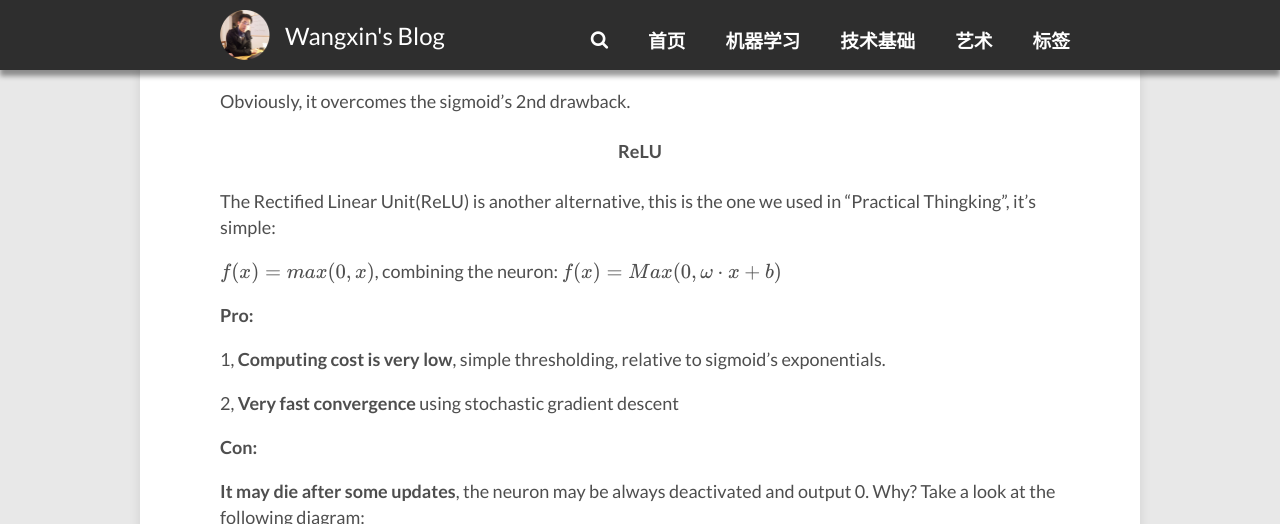
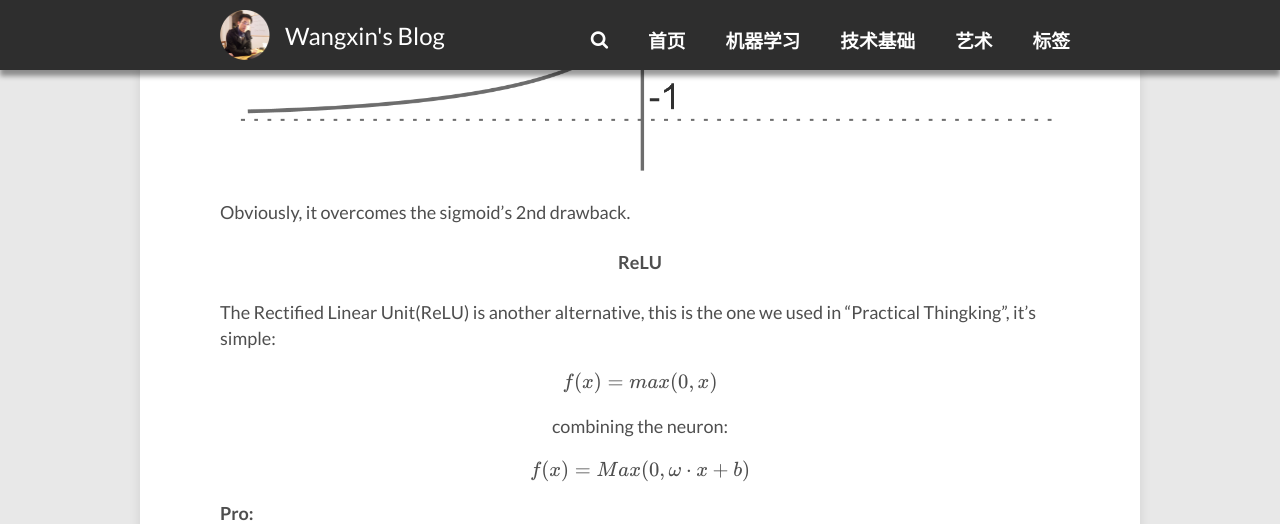
Before and after one commit to einsteinliu/einsteinliu.github.io, a Jekyll site: the page built from _posts/2016-09-15-NN1.md, in a window 1280 px wide and 900 px high, scrolled down 4275 px, cut to the strip 0-524 px from the top of the window. Built offline with Jekyll 4.4.1, drawn with Linux system fonts in a browser that asks for light colours; nearby versions of some CDN libraries; formulas are drawn with MathJax 3; comment, search, counter and statistics services are not loaded.

Commit message:
new things

```diff
--- a/_posts/2016-09-15-NN1.md
+++ b/_posts/2016-09-15-NN1.md
@@ -44,17 +44,11 @@
 
 If we have 100 neurons on the 1st layer, they get the same input $$x_{0},x_{1}\dots x_{i}$$ with different weight vectors. We can **combine all these 100 neurons to one big weight matrix $$W_1$$, its size is 100x3071, each row of $$W_1$$ is a weights vector of a neuron, so the output of the 1st layer will be a 100x1 output vector: each neuron outputs one value.** It means the information is extracted and the dimension of the information is reduced from 3071 to 100. The equation for the 1st layer will be:
 
-
-
-$$Max(0,W_1\cdot x + b_1)$$:output a 100x1 vector
-
-
+<center>$$Max(0,W_1\cdot x + b_1)$$:output a 100x1 vector</center>
 
 Now we add the 2nd layer, we set it to be 10 neurons, then it will receive the 100 inputs and output 10 inputs, combining the 1st and the second layer:
 
-
-
-$$Max(0,W_2\cdot Max(0,W_1\cdot x + b_1) + b_2)$$:output a 10x1 vector
+<center>$$Max(0,W_2\cdot Max(0,W_1\cdot x + b_1) + b_2)$$:output a 10x1 vector</center>
 
 **$$W_2$$ is a 10x100 weights matrix, it contains all the computation of the 2nd layer, each row of $$W_2$$ is a weights vector of a neuron in the 2nd layer. $$b_2$$ is the 10x1 bias vector of the 2nd layer.**
 
@@ -74,7 +68,7 @@
 
 And it **can be explained physically: its output value can be understood as a possibility:**
 
-$$\sigma(\sum_ix_i\cdot \omega_i+b)=P(y_i =1\vert x_i;\omega)$$ .
+<center>$$\sigma(\sum_ix_i\cdot \omega_i+b)=P(y_i =1\vert x_i;\omega)$$ </center>
 
 Using regularization, we may notice that the $$\omega$$ gets smaller when the training process goes on, it can be explained as forgetting: **the $$\omega$$ turns smaller means the information in each neurons is weaker, which means the NN is forgetting**.
 
@@ -102,9 +96,7 @@
 
 The Rectified Linear Unit(ReLU) is another alternative, this is the one we used in "Practical Thingking", it's simple:
 
-
-
-$$f(x)=max(0,x)$$, combining the neuron: $$f(x) = Max(0,\omega\cdot x+b)$$
+<center>$$f(x)=max(0,x)$$ combining the neuron: $$f(x) = Max(0,\omega\cdot x+b)$$</center>
 
 **Pro:**
 
@@ -144,7 +136,7 @@
 
 The final result will be the max of all $$f_i(x)$$:
 
-$$Maxout(x)=\displaystyle\max_{i=1\dots k}(f_i(x))=\max_{i=1\dots k}(\omega_i\cdot x + b_i)$$              :
+<center>$$Maxout(x)=\displaystyle\max_{i=1\dots k}(f_i(x))=\max_{i=1\dots k}(\omega_i\cdot x + b_i)$$</center>
 
 $$k$$ means the Maxout neuron contains $$k$$ linear models
 
```
